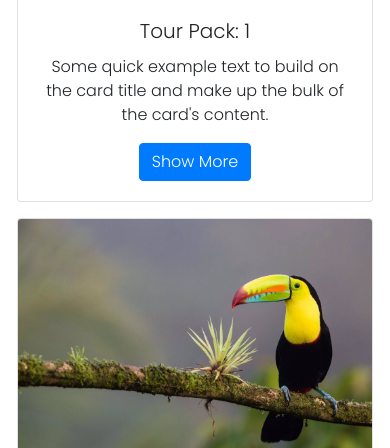
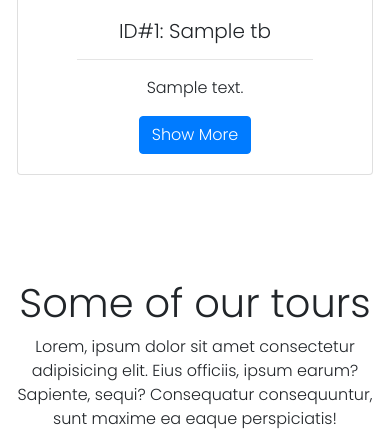
Before and after one commit to kezh97/dreamland_prop_CR, a PHP site: page /main_tours.php in a window 390 px wide. Shown: the part 1024-1472 px from the top of the page. Run offline with PHP 8.4, Linux system fonts and the light colour scheme; tables that the repository leaves empty or names only in its code hold one stand-in row (values such as "Sample post"); grey boxes marked "Sample" are stand-in pictures; data that the repository does not hold is empty; some libraries are stand-ins or nearby versions.

Commit message:
Update main_tours.php

```diff
--- a/DREAMLAND-php-V2.7/main_tours.php
+++ b/DREAMLAND-php-V2.7/main_tours.php
@@ -21,51 +21,7 @@ include 'header.php';
 		</div>
 
 		<div class="row tours-packs-list">
-
-			<div class="outer-tours-packs-card col-lg-4 col-md-6 p-2">
-				<div class="tours-packs-card card">
-					<img src="img/nature1.webp" class="card-img-top" alt="...">
-	  				<div class="card-body">
-	    				<h5 class="card-title">Tour Pack: 1</h5>
-	    				<p class="card-text">Some quick example text to build on the card title and make up the bulk of the card's content.</p>
-	    				<button type="button" data-id="1" class="boton_tour btn btn-primary" data-bs-toggle="modal" data-bs-target="#tour_modal">Show More</button>
-	  				</div>
-	  			</div>
-			</div>
-
-			<div class="outer-tours-packs-card col-lg-4 col-md-6 p-2">
-				<div class="tours-packs-card card">
-					<img src="img/nature2.webp" class="card-img-top" alt="...">
-	  				<div class="card-body">
-	    				<h5 class="card-title">Tour Pack: 2</h5>
-	    				<p class="card-text">Some quick example text to build on the card title and make up the bulk of the card's content.</p>
-	    				<button type="button" data-id="<?php echo $row['tour_id']; ?>" class="boton_tour btn btn-primary" data-bs-toggle="modal" data-bs-target="#tour_modal">Show More</button>
-	  				</div>
-	  			</div>
-			</div>
-
-			<div class="outer-tours-packs-card col-lg-4 col-md-6 p-2">
-				<div class="tours-packs-card card">
-					<img src="img/nature3.webp" class="card-img-top" alt="...">
-	  				<div class="card-body">
-	    				<h5 class="card-title">Tour Pack: 3</h5>
-	    				<p class="card-text">Some quick example text to build on the card title and make up the bulk of the card's content.</p>
-	    				<button type="button" data-id="<?php echo $row['tour_id']; ?>" class="boton_tour btn btn-primary" data-bs-toggle="modal" data-bs-target="#tour_modal">Show More</button>
-	  				</div>
-	  			</div>
-			</div>
-
-			<div class="outer-tours-packs-card col-lg-4 col-md-6 p-2">
-				<div class="tours-packs-card card">
-					<img src="img/nature4.webp" class="card-img-top" alt="...">
-	  				<div class="card-body">
-	    				<h5 class="card-title">Tour Pack: 4</h5>
-	    				<p class="card-text">Some quick example text to build on the card title and make up the bulk of the card's content.</p>
-	    				<button type="button" data-id="<?php echo $row['tour_id']; ?>" class="boton_tour btn btn-primary" data-bs-toggle="modal" data-bs-target="#tour_modal">Show More</button>
-	  				</div>
-	  			</div>
-			</div>
-
+			<?php  include 'comp_tours_list.php'; ?>
 		</div>
 	</div>
 </section>
```
